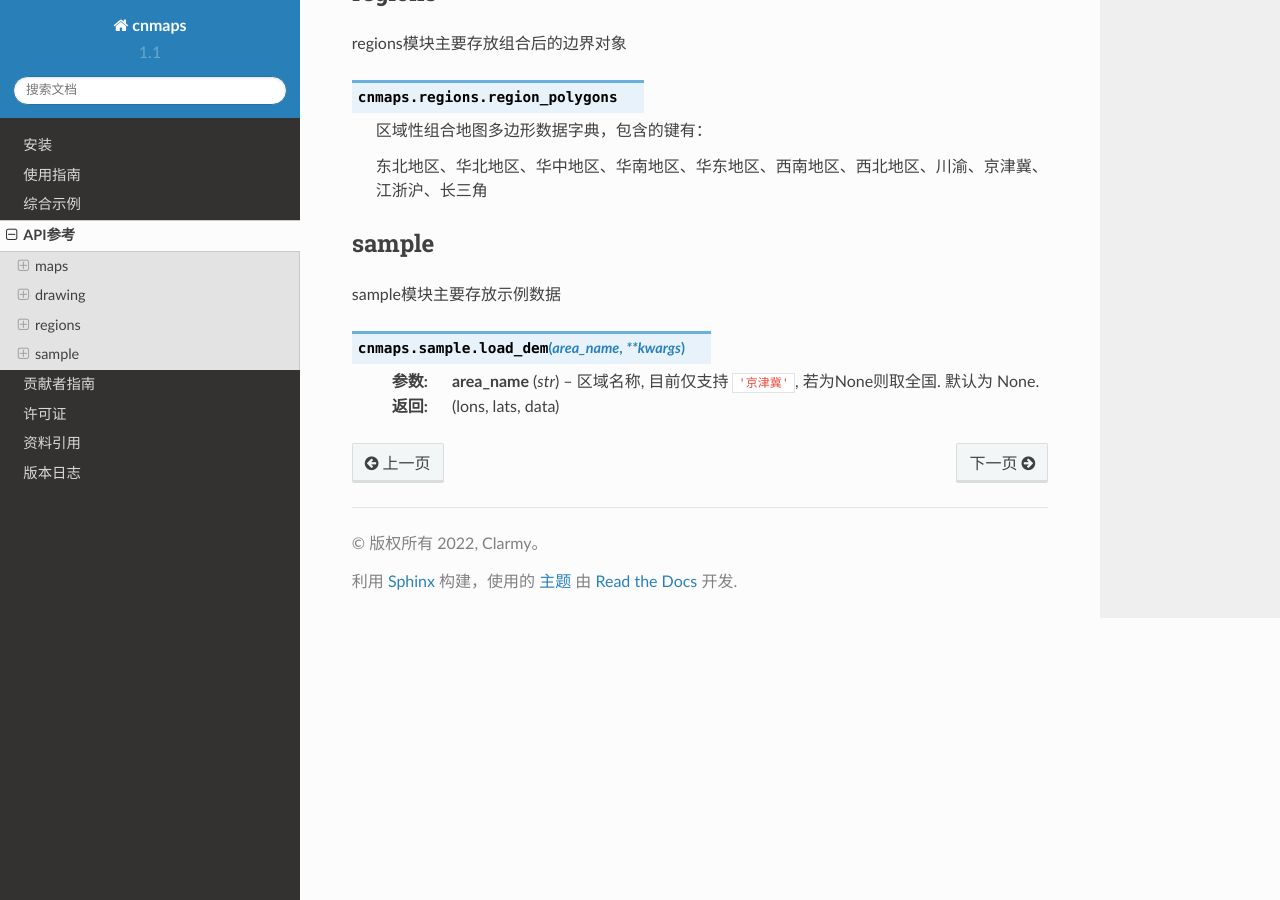
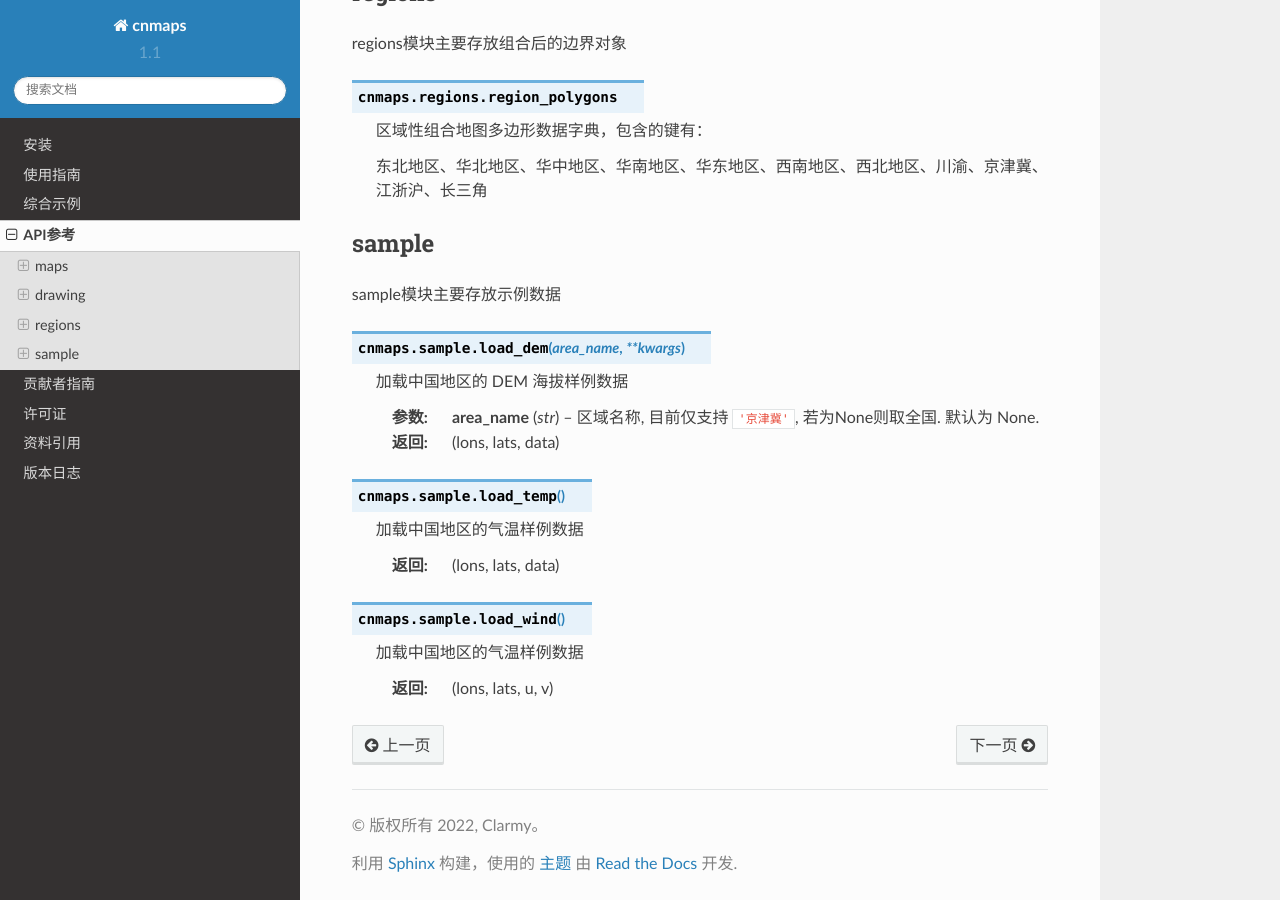
Before and after one commit to cnmetlab/cnmaps, a Sphinx documentation site: the page built from docs/source/content/api-ref.rst, in a window 1280 px wide and 900 px high, scrolled down 4024 px. Built offline with Sphinx 7.4.7 and the Read the Docs theme 2.0.0, drawn with Linux system fonts in a browser that asks for light colours.

Commit message:
docs[skip ci]: add load_wind and load_temp

```diff
--- a/docs/source/content/api-ref.rst
+++ b/docs/source/content/api-ref.rst
@@ -241,8 +241,28 @@ sample模块主要存放示例数据
 .. py:function:: load_dem(area_name, **kwargs)
     :module: cnmaps.sample
 
+    加载中国地区的 DEM 海拔样例数据
+
     :param str area_name:
         区域名称, 目前仅支持 ``'京津冀'``, 若为None则取全国. 默认为 None.
 
     :return:
         (lons, lats, data)
+
+
+.. py:function:: load_temp()
+    :module: cnmaps.sample
+
+    加载中国地区的气温样例数据
+
+    :return:
+        (lons, lats, data)
+
+
+.. py:function:: load_wind()
+    :module: cnmaps.sample
+
+    加载中国地区的气温样例数据
+
+    :return:
+        (lons, lats, u, v)
```
